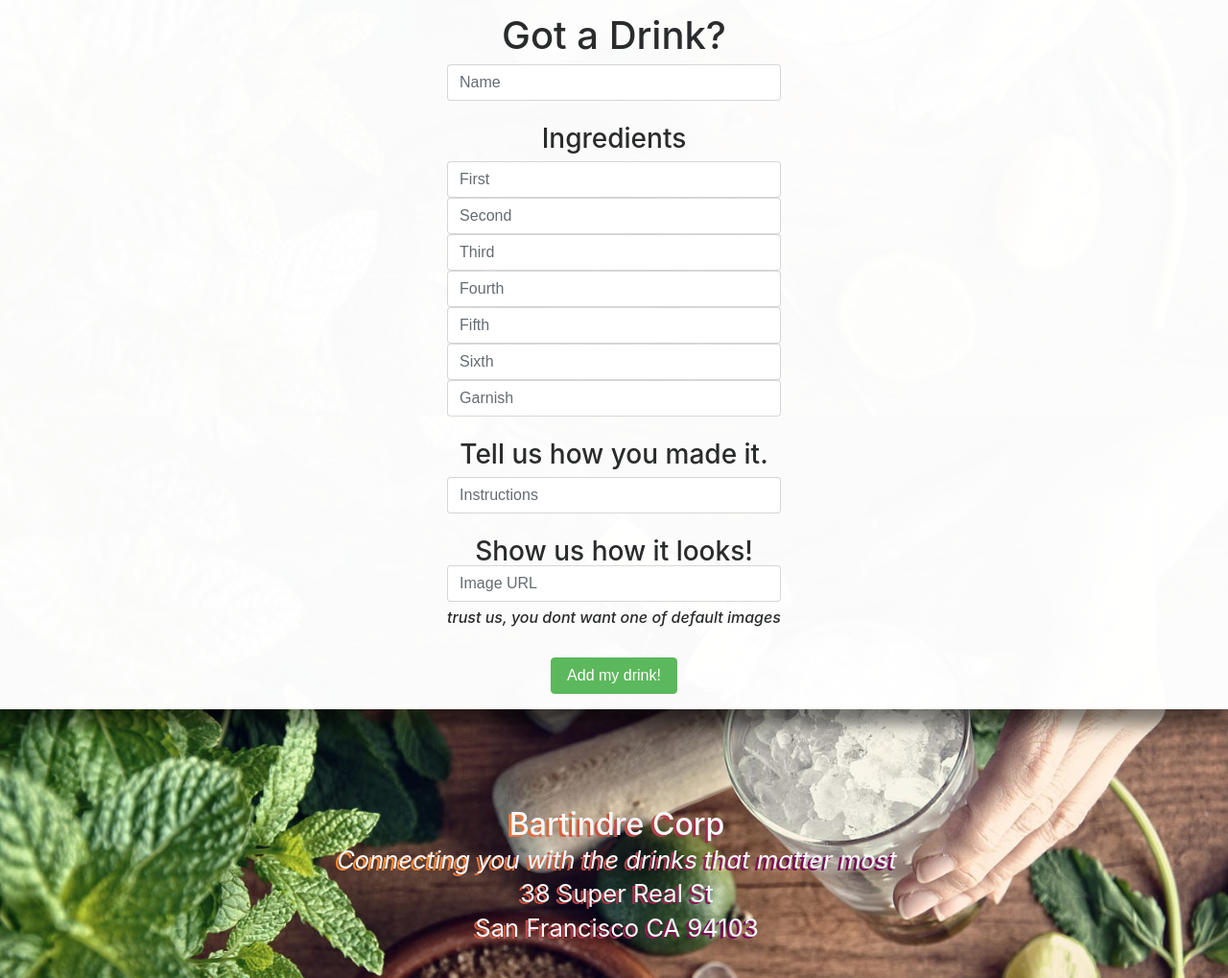
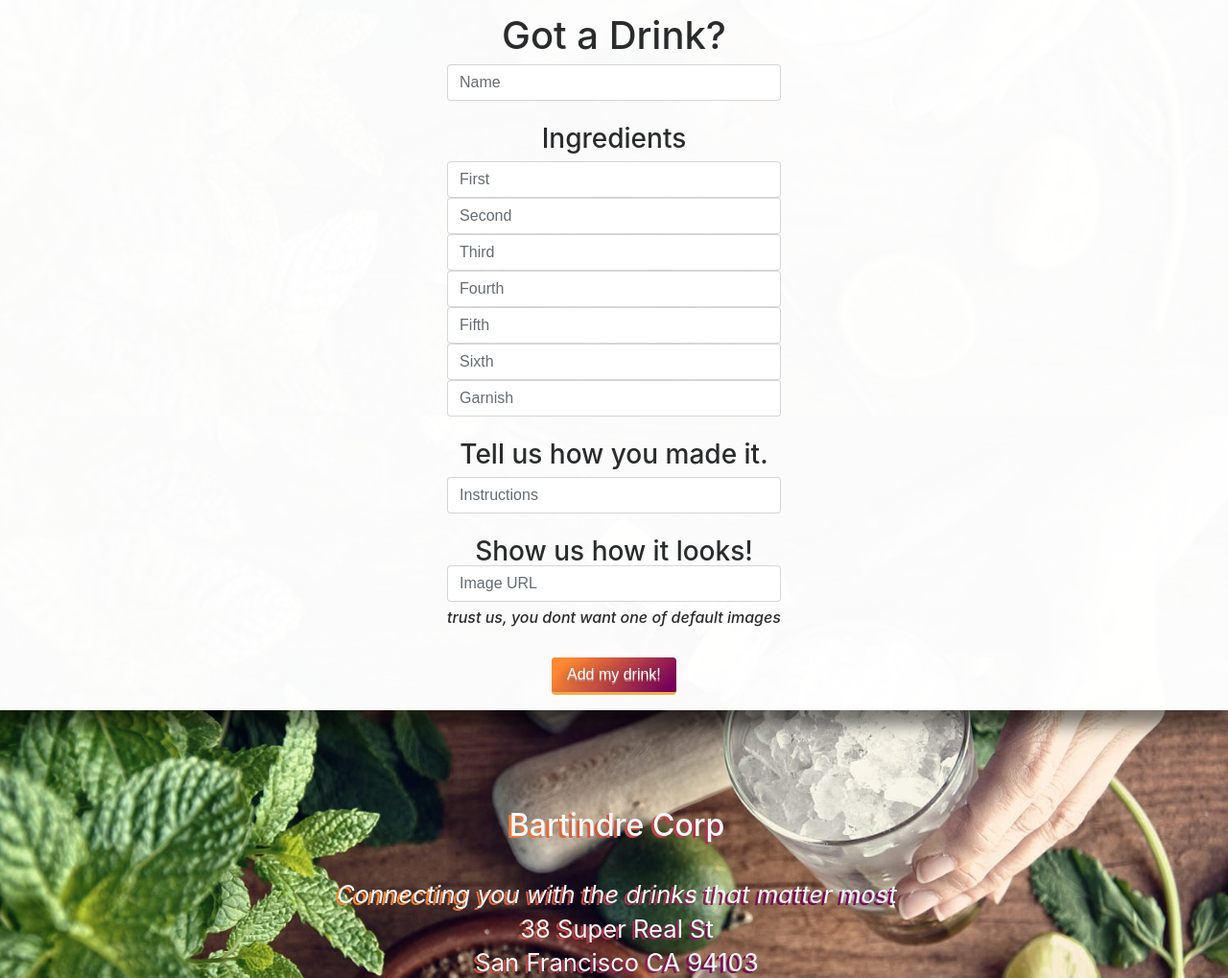
Before and after one commit to andrewmundy/bartinder, a Flask app: page /users/1/drinks/new in a window 1280 px wide. Shown: the part 399-1418 px from the top of the page at 96% size. Run offline with Flask 2, Linux system fonts and the light colour scheme; the visitor is signed in with stand-in values (Sample User, id 1); data comes from the database, SQL or seed files in the repository; some libraries are stand-ins or nearby versions.

Commit message:
transitions and button styling

```diff
--- a/project/drinks/templates/drinks/new.html
+++ b/project/drinks/templates/drinks/new.html
@@ -38,7 +38,7 @@
     <h6><i>trust us, you dont want one of default images</i></h6></h3>
   </div>
   <br>
-  <button type="submit" class="btn btn-success">Add my drink!</button>
+  <button type="submit" class="btn newdrink-btn hvr-sink btn-warning">Add my drink!</button>
   </form>
 </form>
 {% endblock %}
--- a/project/static/css.css
+++ b/project/static/css.css
@@ -115,13 +115,14 @@ div.menu{
 }
 
 .newdrink-btn{
-    border-width: 0px 0px 10px !important;
+    border-width: 0px 0px 3px !important;
     background: linear-gradient(135deg, rgba(255,136,50,1) 12%,rgba(117,0,89,1) 93%);
     padding: 5px 13px 0px 8px;
     font-size:3rem;
     text-shadow: 0px 2px #d88683, -4px 2px 10px rgba(0, 0, 0, 0.33);
     border-color: #c12924;
     font-weight: bold;
+    color:white;
 }
 
 /*CARD*/
--- a/project/static/keyframes.css
+++ b/project/static/keyframes.css
@@ -16,6 +16,7 @@
     vertical-align: middle;
     transform: perspective(1px) translateZ(0);
     box-shadow: 0 0 1px transparent;
+    transition: width 0.75s, height 0.75s;
 }
 .hvr-buzz-out:hover,
 .hvr-buzz-out:focus,
@@ -24,6 +25,8 @@
     animation-duration: 0.75s;
     animation-timing-function: linear;
     animation-iteration-count: 1;
+    width:200px;
+    height: 200px;
 }
 
 /* Bob */
@@ -52,3 +55,21 @@
     animation-fill-mode: forwards;
     animation-direction: normal, alternate;
 }
+/* Sink */
+.hvr-sink {
+  display: inline-block;
+  vertical-align: middle;
+  -webkit-transform: perspective(1px) translateZ(0);
+  transform: perspective(1px) translateZ(0);
+  box-shadow: 0 0 1px transparent;
+  -webkit-transition-duration: 0.3s;
+  transition-duration: 0.3s;
+  -webkit-transition-property: transform;
+  transition-property: transform;
+  -webkit-transition-timing-function: ease-out;
+  transition-timing-function: ease-out;
+}
+.hvr-sink:hover, .hvr-sink:focus, .hvr-sink:active {
+  -webkit-transform: translateY(8px);
+  transform: translateY(8px);
+}
--- a/project/templates/base.html
+++ b/project/templates/base.html
@@ -40,10 +40,13 @@
                 <!-- FORM -->
                 <div>
                 {% if current_user.is_authenticated %}
-                    <a href="{{url_for('drinks.new', id=current_user.id)}}"><button class="btn newdrink-btn btn-danger">New Drink?</button></a>
+                    <a href="{{url_for('drinks.new', id=current_user.id)}}"><button class="btn newdrink-btn hvr-sink btn-danger">New Drink?</button></a>
                 {% else %}
-                    <h5>Oops, better sign up first</h5>
-                    <a href="{{url_for('users.signup')}}"><button class="btn signup">Sign Up</button></a>
+                    <h5>Lets make sure youre a human first.
+                        <br>
+                        <h6><i>Or atleast a robot with good taste.</i></h6>
+                    </h5>
+                    <a href="{{url_for('users.signup')}}"><button class="btn signup hvr-sink newdrink-btn">Sign Up</button></a> <a href="{{url_for('users.login')}}"><button class="btn signup newdrink-btn">Login</button></a>
                 {% endif %}
                 </div>
             </div>
@@ -68,8 +71,8 @@
               <div class="card-block">
                 <!-- STUFF -->
                 <h2 class="text-white">
-                    <a class="dropdown-item " href="{{url_for('users.edit', id=current_user.id)}}">Settings</a>
-                    <a class="dropdown-item " href="{{url_for('users.logout')}}">Logout</a>
+                    <a class="dropdown-item hvr-sink" href="{{url_for('users.edit', id=current_user.id)}}">Settings</a>
+                    <a class="dropdown-item hvr-sink" href="{{url_for('users.logout')}}">Logout</a>
                   {% else %}
                 <a data-toggle="collapse" data-parent="#accordion" href="#collapseTwo" aria-expanded="true" aria-controls="collapseTwo">
                   <div><i class="fa fa-user-circle-o" aria-hidden="true"></i></div>
@@ -81,7 +84,7 @@
               <div class="card-block">
                 <!-- STUFF -->
                 <h2 class="text-white">
-                    <a class="dropdown-item" href="{{url_for('users.login')}}">Login</a>
+                    <a href="{{url_for('users.login')}}"><button class="btn signup hvr-sink newdrink-btn">Login</button></a>
                   {% endif%}
                 </h2>
                 </div>
@@ -111,6 +114,7 @@
         <h1 id="footer">Bartindre Corp
         <small>
         <br>
+        <br>
         <i>Connecting you with the drinks that matter most</i>
         <br>38 Super Real St
         <br>San Francisco CA 94103
--- a/project/users/templates/users/login.html
+++ b/project/users/templates/users/login.html
@@ -23,7 +23,7 @@
       {% endif %}
     </span>
   </p>
-<button class="btn" type="submit">Log In!</button><br>
+<button class="btn newdrink-btn" type="submit">Log In!</button><br>
 <a class="" href="{{url_for('users.signup')}}">Sign-Up</a>
 </form>
 </div>
--- a/project/users/views.py
+++ b/project/users/views.py
@@ -68,8 +68,8 @@ def login():
 @login_required
 def logout():
     logout_user()
-    flash({ 'text': "You have successfully logged out.", 'status': 'success' })
-    return redirect(url_for('users.login'))
+    flash({ 'text': "👋 Sayonara! 👋", 'status': 'success' })
+    return redirect(url_for('root'))
 
 @users_blueprint.route('/<int:id>/edit')
 @login_required
```
